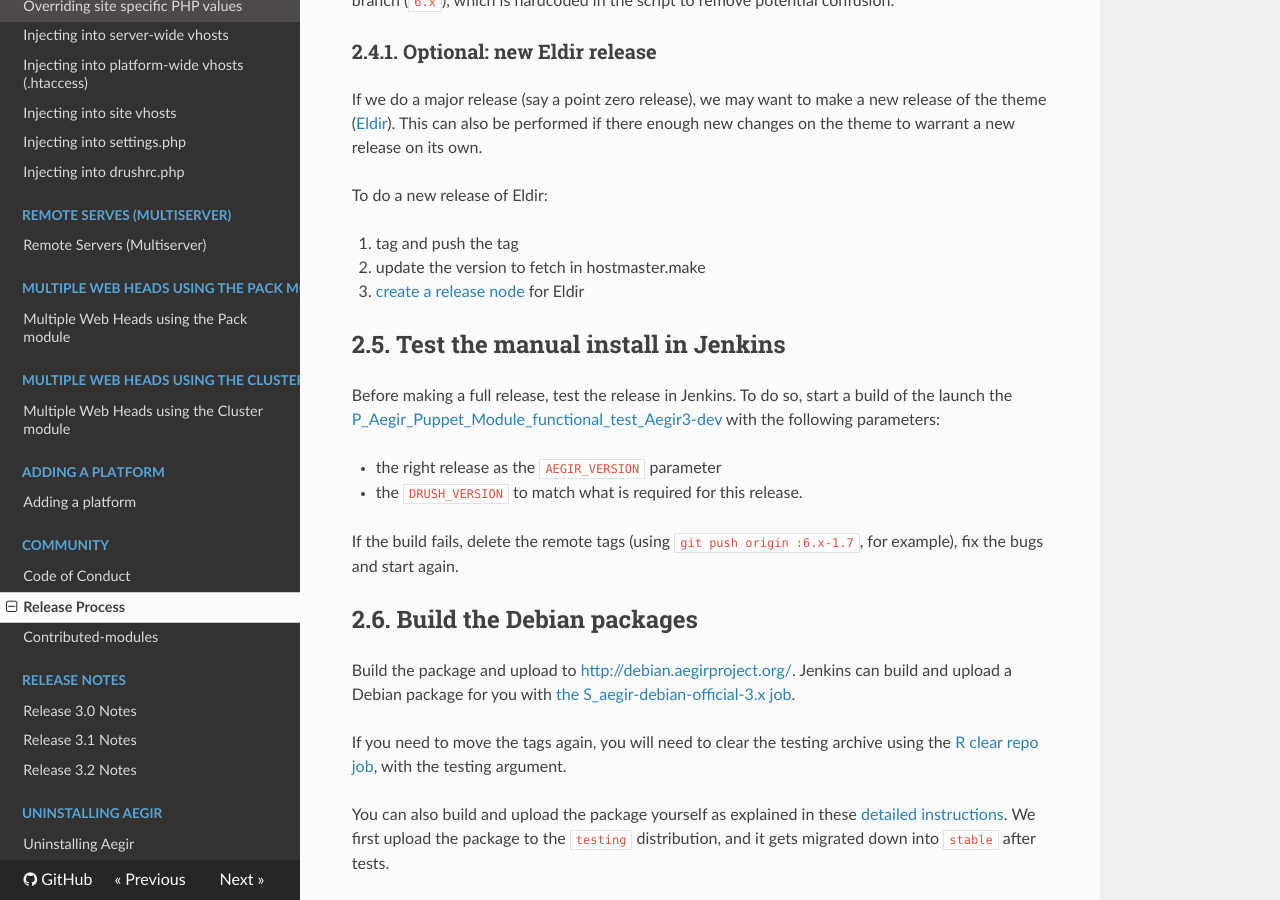
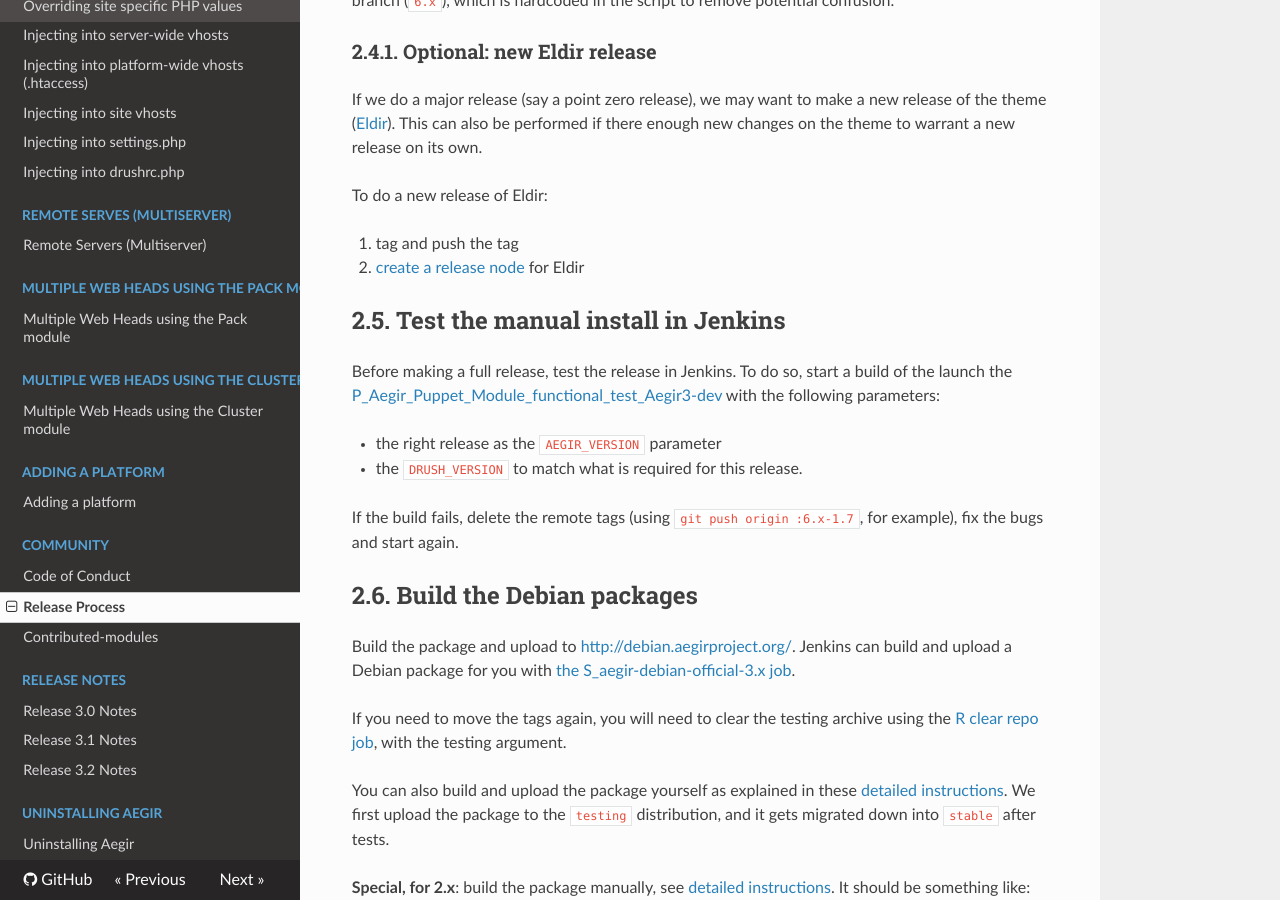
Before and after one commit to aegir-project/documentation, an MkDocs documentation site: the page built from docs/community/release-process.md, in a window 1280 px wide and 900 px high, scrolled down 2401 px. Built offline with MkDocs 1.6.1, drawn with Linux system fonts in a browser that asks for light colours; nearby versions of some CDN libraries; old or Windows-style settings are respelled for this version of MkDocs.

Commit message:
release-process: Update Eldir instructions
We don't specify Aegir core module versions in hostmaster.make anymore.

```diff
--- a/docs/community/release-process.md
+++ b/docs/community/release-process.md
@@ -86,8 +86,7 @@
 To do a new release of Eldir:
 
 1.  tag and push the tag
-2.  update the version to fetch in hostmaster.make
-3.  [create a release node](https://drupal.org/node/add/project-release/452774) for Eldir
+2.  [create a release node](https://drupal.org/node/add/project-release/452774) for Eldir
 
 
 ## 2.5. Test the manual install in Jenkins
```
